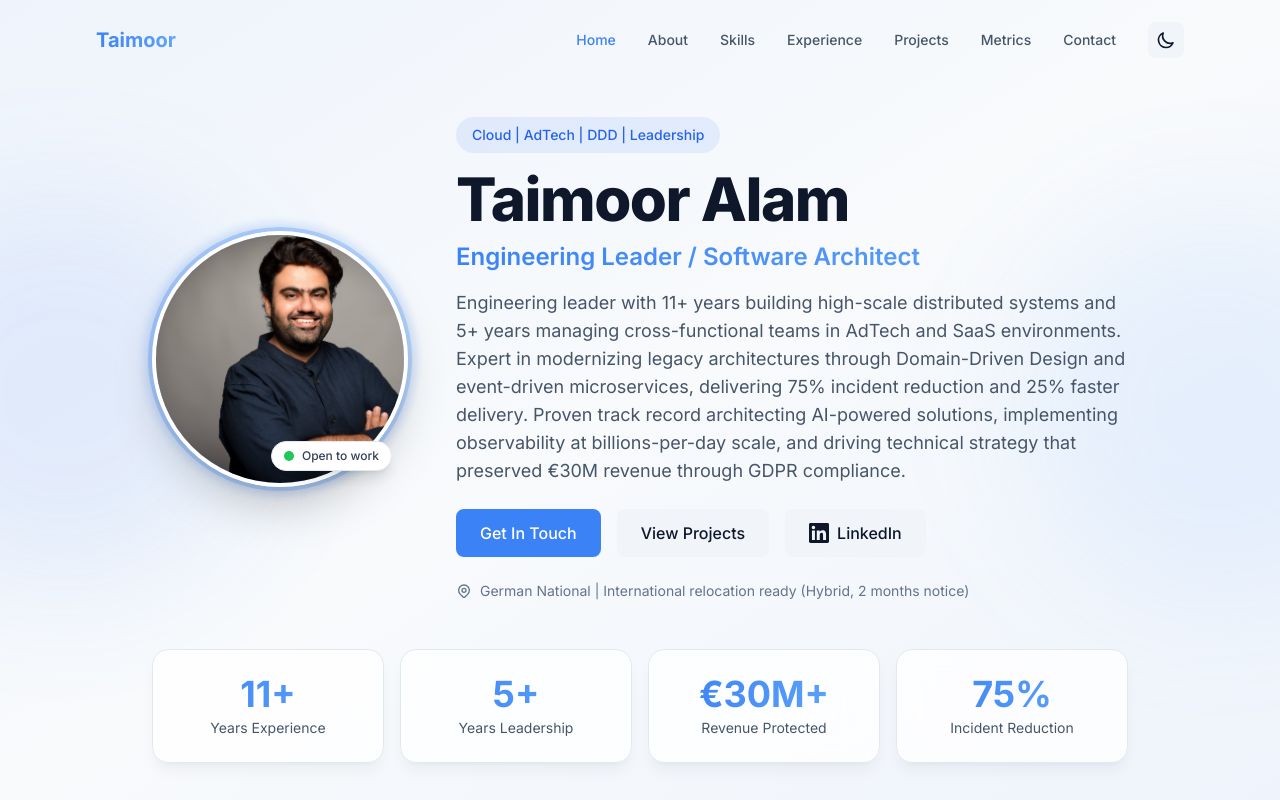
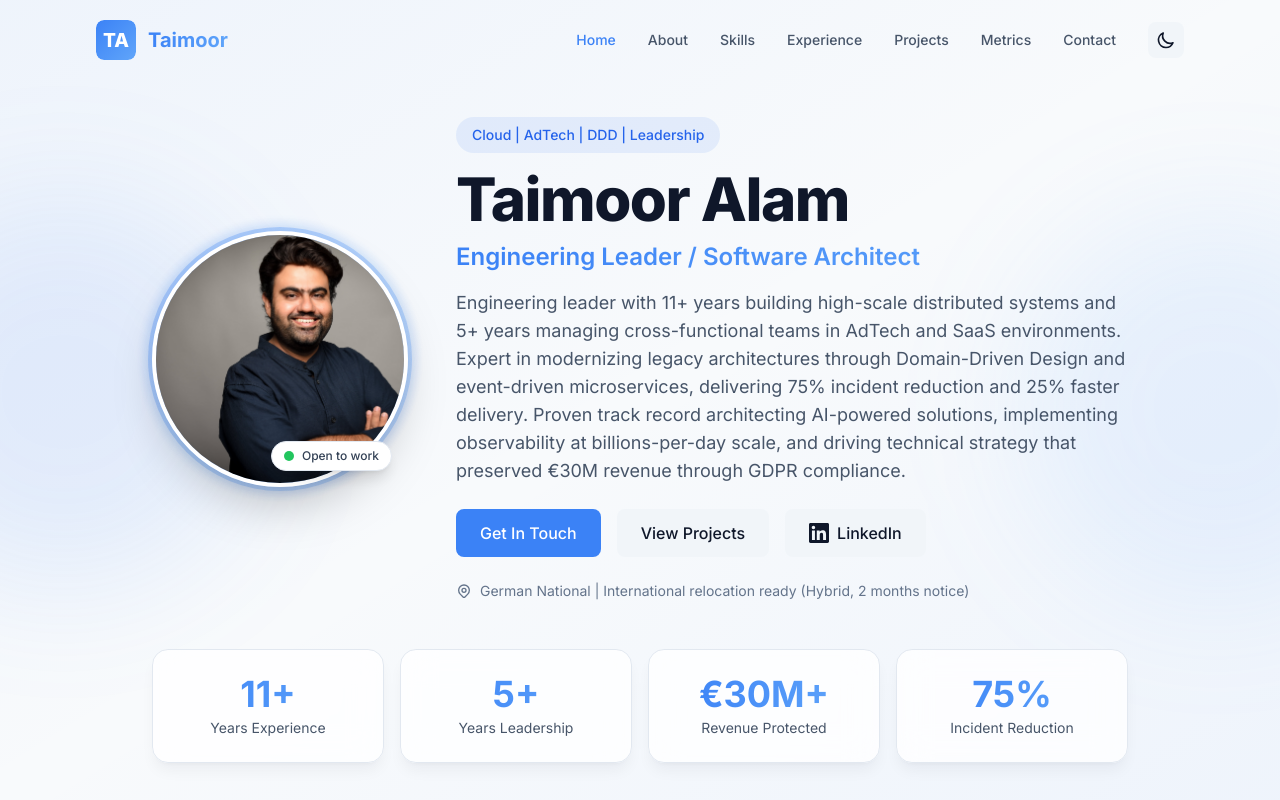
Before and after one commit to taimooralam/portfolio, a React (Vite) app: page / in a window 1280 px wide. Shown: the top 800 px of the page. Built offline with nearby package versions, Linux system fonts and the light colour scheme.

Commit message:
Add favicon and logo with TA initials

```diff
--- a/index.html
+++ b/index.html
@@ -19,6 +19,11 @@
     <meta name="twitter:description" content="11+ years building high-scale distributed systems. Expert in modernizing legacy architectures through Domain-Driven Design and event-driven microservices.">
 
     <title>Taimoor Alam - Engineering Leader / Software Architect</title>
+
+    <!-- Favicon -->
+    <link rel="icon" type="image/svg+xml" href="/favicon.svg">
+    <link rel="apple-touch-icon" href="/apple-touch-icon.png">
+    <meta name="theme-color" content="#3b82f6">
 
     <!-- Google Fonts - Inter -->
     <link rel="preconnect" href="https://fonts.googleapis.com">
--- a/src/components/Header.jsx
+++ b/src/components/Header.jsx
@@ -65,10 +65,13 @@ export default function Header() {
           <motion.a
             href="#home"
             onClick={(e) => handleNavClick(e, '#home')}
-            className="text-xl font-bold gradient-text"
+            className="flex items-center gap-3"
             whileHover={{ scale: 1.02 }}
           >
-            {profile.name.split(' ')[0]}
+            <img src="/logo.svg" alt="TA" className="w-10 h-10 rounded-lg" />
+            <span className="text-xl font-bold gradient-text hidden sm:inline">
+              {profile.name.split(' ')[0]}
+            </span>
           </motion.a>
 
           {/* Desktop Navigation */}
```
Also changed, not shown: public/favicon.svg (added), public/logo.svg (added).
